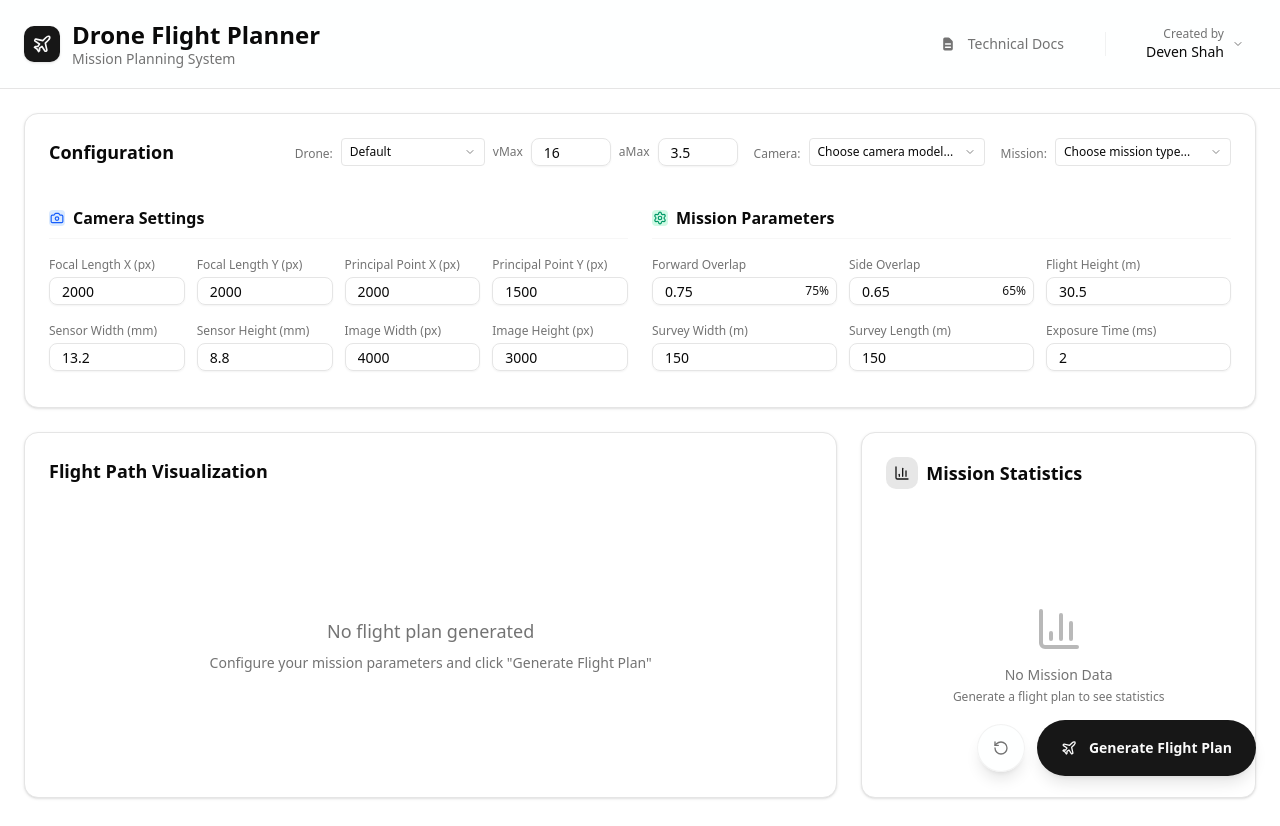
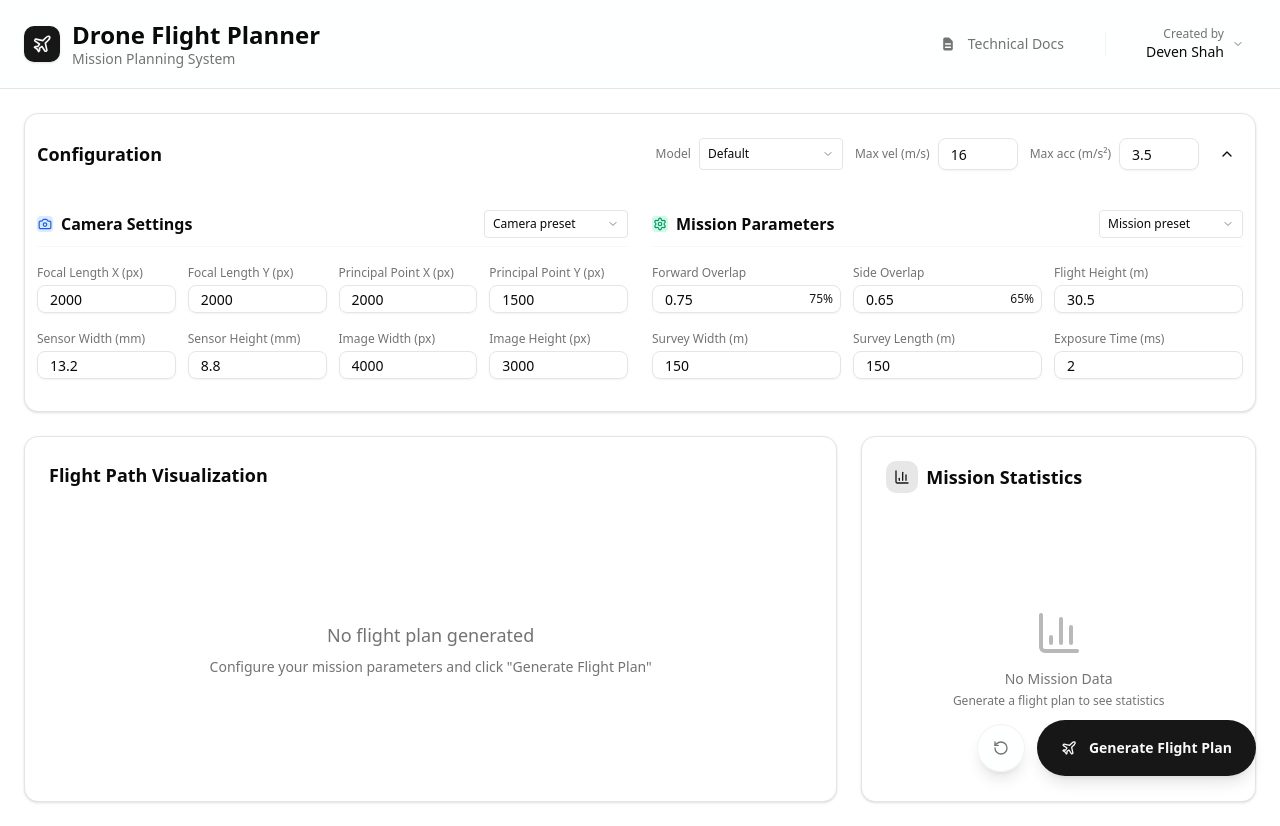
Before and after one commit to devenshah2018/drone-trajectory-interface, a Next.js app: page / in a window 1280 px wide. Built offline with nearby package versions, Linux system fonts and the light colour scheme.

Commit message:
Refined configuration panel to accomodate drone settings.

```diff
--- a/components/horizontal-config.tsx
+++ b/components/horizontal-config.tsx
@@ -1,11 +1,12 @@
 "use client";
 
-import { useState, useImperativeHandle, forwardRef } from "react";
+import { useState, useImperativeHandle, forwardRef, useEffect } from "react";
 import type { Camera, DatasetSpec } from "@/lib/types";
 import { Input } from "@/components/ui/input";
 import { Label } from "@/components/ui/label";
 import { Card, CardContent, CardDescription, CardHeader, CardTitle } from "@/components/ui/card";
 import { Tooltip } from "@/components/ui/tooltip";
+import { Button } from "@/components/ui/button";
 import {
   Select,
   SelectContent,
@@ -16,6 +17,7 @@ import {
 import {
   Camera as CameraIcon,
   Settings,
+  ChevronDown,
 } from "lucide-react";
 
 /**
@@ -58,6 +60,10 @@ export interface HorizontalConfigRef {
  */
 export const HorizontalConfig = forwardRef<HorizontalConfigRef, HorizontalConfigProps>(
   ({ camera, datasetSpec, onCameraChange, onDatasetSpecChange, droneConfig, onDroneChange }, ref) => {
+    // Collapsible state for compact UI
+    const [isCollapsed, setIsCollapsed] = useState(false);
+    const contentId = "horizontal-config-content";
+    const toggleCollapsed = () => setIsCollapsed((v) => !v);
     const [selectedPreset, setSelectedPreset] = useState("");
     const [selectedMissionPreset, setSelectedMissionPreset] = useState("");
 
@@ -69,6 +75,12 @@ export const HorizontalConfig = forwardRef<HorizontalConfigRef, HorizontalConfig
     const [selectedDrone, setSelectedDrone] = useState<string>('default');
     const [droneVMax, setDroneVMax] = useState<number>(droneConfig?.vMax ?? dronePresets.default.config.vMax);
     const [droneAMax, setDroneAMax] = useState<number>(droneConfig?.aMax ?? dronePresets.default.config.aMax);
+
+    // Sync local inputs when parent droneConfig prop changes (two-way binding)
+    useEffect(() => {
+      if (typeof droneConfig?.vMax === 'number') setDroneVMax(droneConfig.vMax);
+      if (typeof droneConfig?.aMax === 'number') setDroneAMax(droneConfig.aMax);
+    }, [droneConfig]);
 
     const loadDronePreset = (key: string) => {
       const preset = (dronePresets as any)[key];
@@ -330,25 +342,27 @@ export const HorizontalConfig = forwardRef<HorizontalConfigRef, HorizontalConfig
     // --- Render: compact two-column layout with clear section headers ---
     return (
       <Card className="border-border bg-card shadow-sm">
-        <CardHeader className="pb-2">
-          <div className="flex flex-col sm:flex-row sm:items-center sm:justify-between gap-3">
+        <CardHeader className="px-3">
+          <div className="flex items-center justify-between gap-2">
             <div className="flex items-center gap-3">
               <CardTitle className="text-foreground text-lg font-semibold">Configuration</CardTitle>
             </div>
-            <div className="flex flex-col sm:flex-row items-start sm:items-center gap-3 sm:gap-4 w-full sm:w-auto">
-              {/* Drone Preset & kinematic inputs */}
+            {/* Drone Configuration (top-right) */}
+            <div className="flex items-center gap-3">
+              <div className="flex items-center gap-3">
+          {/* Model select with label on the left */}
           <div className="flex items-center gap-2">
-                <Tooltip content="Select drone template and set kinematic limits (vMax m/s, aMax m/s^2)">
-                  <span className="text-muted-foreground text-xs cursor-pointer">Drone:</span>
-                </Tooltip>
+            <Label htmlFor="hdr-drone" className="text-muted-foreground text-xs">
+              Model
+            </Label>
             <Select
               value={selectedDrone}
               onValueChange={(value) => {
                 if (value) loadDronePreset(value);
               }}
             >
-                  <SelectTrigger className="w-full sm:w-36 cursor-pointer text-left">
-                    <SelectValue placeholder="Skydio" />
+              <SelectTrigger id="hdr-drone" className="w-36 cursor-pointer text-left text-xs h-8">
+                <SelectValue placeholder="Drone" />
               </SelectTrigger>
               <SelectContent>
                 {Object.entries(dronePresets).map(([key, preset]) => (
@@ -358,42 +372,80 @@ export const HorizontalConfig = forwardRef<HorizontalConfigRef, HorizontalConfig
                 ))}
               </SelectContent>
             </Select>
+          </div>
+
+          {/* vMax and aMax with labels to the left */}
+          <div className="flex items-center gap-3">
+            <div className="flex items-center gap-2">
+              <Label htmlFor="hdr-vmax" className="text-muted-foreground text-xs">
+                Max vel (m/s)
+              </Label>
+              <Input
+                id="hdr-vmax"
+                aria-label="Drone maximum speed vMax meters per second"
+                type="number"
+                step="0.1"
+                min="0"
+                value={droneVMax}
+                onChange={(e) => updateDrone("vMax", Number.parseFloat(e.target.value || "0"))}
+                className="h-8 w-20 text-xs"
+              />
+            </div>
 
             <div className="flex items-center gap-2">
-                  <div className="text-muted-foreground text-xs">vMax</div>
+              <Label htmlFor="hdr-amax" className="text-muted-foreground text-xs">
+                Max acc (m/s²)
+              </Label>
               <Input
-                    id="vmax"
+                id="hdr-amax"
+                aria-label="Drone maximum acceleration aMax meters per second squared"
                 type="number"
                 step="0.1"
-                    value={droneVMax}
-                    onChange={(e) => updateDrone('vMax', Number.parseFloat(e.target.value || '0'))}
-                    className="h-7 w-20 text-xs"
-                  />
-                  <div className="text-muted-foreground text-xs">aMax</div>
-                  <Input
-                    id="amax"
-                    type="number"
-                    step="0.1"
+                min="0"
                 value={droneAMax}
-                    onChange={(e) => updateDrone('aMax', Number.parseFloat(e.target.value || '0'))}
-                    className="h-7 w-20 text-xs"
+                onChange={(e) => updateDrone("aMax", Number.parseFloat(e.target.value || "0"))}
+                className="h-8 w-20 text-xs"
               />
             </div>
           </div>
+              </div>
 
-              {/* Camera Preset */}
+              <Button
+          onClick={toggleCollapsed}
+          aria-expanded={!isCollapsed}
+          aria-controls={contentId}
+          size="sm"
+          variant="ghost"
+          className="h-8 w-8 p-1 cursor-pointer"
+          title={isCollapsed ? 'Expand configuration' : 'Collapse configuration'}
+              >
+          <ChevronDown className={`h-4 w-4 transition-transform ${!isCollapsed ? 'rotate-180' : ''}`} />
+          <span className="sr-only">{isCollapsed ? 'Expand configuration' : 'Collapse configuration'}</span>
+              </Button>
+            </div>
+          </div>
+        </CardHeader>
+        { !isCollapsed && (
+          <CardContent id={contentId} className="py-2 px-3">
+            <div className="grid grid-cols-1 gap-6 lg:grid-cols-2">
+              {/* Camera Settings */}
+              <div>
+                <div className="border-border/30 mb-3 flex items-center justify-between gap-2 border-b pb-2">
                   <div className="flex items-center gap-2">
-                <Tooltip content="Load predefined camera configurations for common drone models and sensors">
-                  <span className="text-muted-foreground text-xs cursor-pointer">Camera:</span>
-                </Tooltip>
+                    <div className="flex h-4 w-4 items-center justify-center rounded bg-blue-100 dark:bg-blue-900/30">
+                      <CameraIcon className="h-3.5 w-3.5 text-blue-600 dark:text-blue-400" />
+                    </div>
+                    <h3 className="text-md text-foreground font-semibold">Camera Settings</h3>
+                  </div>
+                  <div>
                     <Select
                       value={selectedPreset}
                       onValueChange={(value) => {
                         if (value) loadCameraPreset(value);
                       }}
                     >
-                  <SelectTrigger className="w-full sm:w-44 cursor-pointer text-left">
-                    <SelectValue placeholder="Choose camera model..." />
+                      <SelectTrigger className="w-36 cursor-pointer text-left text-xs">
+                        <SelectValue placeholder="Camera preset" />
                       </SelectTrigger>
                       <SelectContent>
                         {Object.entries(cameraPresets).map(([key, preset]) => (
@@ -404,41 +456,6 @@ export const HorizontalConfig = forwardRef<HorizontalConfigRef, HorizontalConfig
                       </SelectContent>
                     </Select>
                   </div>
-              {/* Mission Preset */}
-              <div className="flex items-center gap-2">
-                <Tooltip content="Load predefined mission parameters for common survey scenarios">
-                  <span className="text-muted-foreground text-xs cursor-pointer">Mission:</span>
-                </Tooltip>
-                <Select
-                  value={selectedMissionPreset}
-                  onValueChange={(value) => {
-                    if (value) loadMissionPreset(value);
-                  }}
-                >
-                  <SelectTrigger className="w-full sm:w-44 cursor-pointer text-left">
-                    <SelectValue placeholder="Choose mission type..." />
-                  </SelectTrigger>
-                  <SelectContent>
-                    {Object.entries(missionPresets).map(([key, preset]) => (
-                      <SelectItem key={key} value={key}>
-                        {preset.name}
-                      </SelectItem>
-                    ))}
-                  </SelectContent>
-                </Select>
-              </div>
-            </div>
-          </div>
-        </CardHeader>
-        <CardContent className="pt-0 pb-3">
-          <div className="grid grid-cols-1 gap-6 lg:grid-cols-2">
-            {/* Camera Settings */}
-            <div>
-              <div className="border-border/30 mb-3 flex items-center gap-2 border-b pb-2">
-                <div className="flex h-4 w-4 items-center justify-center rounded bg-blue-100 dark:bg-blue-900/30">
-                  <CameraIcon className="h-3.5 w-3.5 text-blue-600 dark:text-blue-400" />
-                </div>
-                <h3 className="text-md text-foreground font-semibold">Camera Settings</h3>
                 </div>
                 <div className="grid grid-cols-2 sm:grid-cols-2 lg:grid-cols-4 gap-3">
                   {/* Row 1 - Focal Length & Principal Point */}
@@ -591,11 +608,32 @@ export const HorizontalConfig = forwardRef<HorizontalConfigRef, HorizontalConfig
 
               {/* Mission Parameters */}
               <div>
-              <div className="border-border/30 mb-3 flex items-center gap-2 border-b pb-2">
+                <div className="border-border/30 mb-3 flex items-center justify-between gap-2 border-b pb-2">
+                  <div className="flex items-center gap-2">
                     <div className="flex h-4 w-4 items-center justify-center rounded bg-emerald-100 dark:bg-emerald-900/30">
                       <Settings className="h-3.5 w-3.5 text-emerald-600 dark:text-emerald-400" />
                     </div>
                     <h3 className="text-md text-foreground font-semibold">Mission Parameters</h3>
+                  </div>
+                  <div>
+                    <Select
+                      value={selectedMissionPreset}
+                      onValueChange={(value) => {
+                        if (value) loadMissionPreset(value);
+                      }}
+                    >
+                      <SelectTrigger className="w-36 cursor-pointer text-left text-xs">
+                        <SelectValue placeholder="Mission preset" />
+                      </SelectTrigger>
+                      <SelectContent>
+                        {Object.entries(missionPresets).map(([key, preset]) => (
+                          <SelectItem key={key} value={key}>
+                            {preset.name}
+                          </SelectItem>
+                        ))}
+                      </SelectContent>
+                    </Select>
+                  </div>
                 </div>
                 <div className="grid grid-cols-2 sm:grid-cols-2 md:grid-cols-3 gap-3">
                   {/* Row 1 - Overlap & Height */}
@@ -735,6 +773,7 @@ export const HorizontalConfig = forwardRef<HorizontalConfigRef, HorizontalConfig
               </div>
             </div>
           </CardContent>
+        )}
       </Card>
     );
   }
```
Lines whose indentation alone changed are shown as unchanged.
